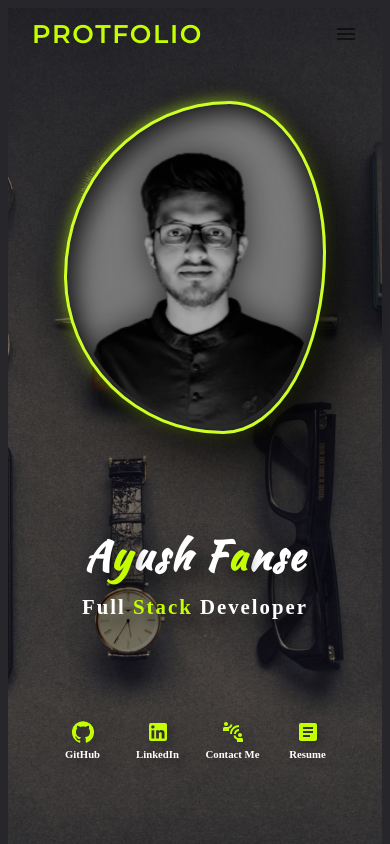
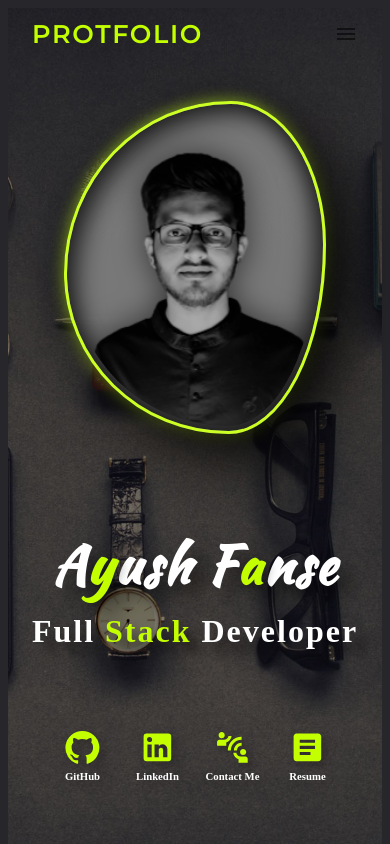
Before and after one commit to AyushFanse/Ayush_Fanse_Portfolio, a React (Create React App) app: page / in a window 390 px wide. Shown: the top 844 px of the page. Built offline with nearby package versions, Linux system fonts and the light colour scheme; a web font is replaced by a local one.

Commit message:
Ayush_Fanse_Portfolio

```diff
--- a/public/CSS/App.css
+++ b/public/CSS/App.css
@@ -74,6 +74,9 @@
     width:100%;
   }
 
+.Link_Icon{
+  font-size: 1rem;
+}
 #Title{
   font-size:1.9rem;
   }
@@ -245,10 +248,10 @@
     height:50%
   }
   #homeLeft h1{
-    font-size:2.5rem;
+    font-size:3.3rem;
   }
   #homeLeft h2{
-    font-size:1.3rem;
+    font-size:2rem;
   }
   #homeRight{
     height:100%;
@@ -270,6 +273,9 @@
     max-width: 300px;
     justify-content: center;
     align-items: center;
+  }
+  #icons{
+    font-size: 2.3rem;
   }
 }
 @media(max-width:1010px) {
@@ -351,6 +357,10 @@
   color:var(--white)
 }
 #icons{
+  color: var(--parrot);
+  filter: drop-shadow(4px 4px 5px rgba(0, 0, 0, 0.3));
+}
+#Home_icons{
   color: var(--parrot);
   filter: drop-shadow(4px 4px 5px rgba(0, 0, 0, 0.3));
 }
@@ -524,7 +534,7 @@
 .Mycontainer #box .content a
 {
 	opacity: 0;
-	transition: 0.2s;
+	transition: 5s;
 	transform: translateY(10px);
   filter: drop-shadow(1px 1px 1px rgba(0,0,0,0.5))
 }
@@ -532,32 +542,32 @@
 {
 	opacity: 1;
 	transform: translateY(0);
-	transition-delay: 0.25s
+	transition-delay: 5.7s
 }
 
 .Mycontainer #box:hover .content h4
 {
 	opacity: 1;
 	transform: translateY(0);
-	transition-delay: 0.32s
+	transition-delay: 6.3s
 }
 .Mycontainer #box:hover .content p
 {
 	opacity: 1;
 	transform: translateY(0);
-	transition-delay: 0.48s
+	transition-delay: 7.7s
 }
 .Mycontainer #box:hover .content h5
 {
 	opacity: 1;
 	transform: translateY(0);
-	transition-delay: 0.59s;
+	transition-delay: 8.5s;
 }
 .Mycontainer #box:hover .content a
 {
 	opacity: 1;
 	transform: translateY(0);
-	transition-delay: 0.71s
+	transition-delay:9.2s
 }
 @media (min-width: 768px){
   .Mycontainer #box .content
@@ -573,7 +583,6 @@
       display:none;
       }
 }
-
 @media (max-width: 768px){
   .Mycontainer #box
   {
@@ -582,6 +591,10 @@
   }
   #boxing{
     width:80%;
+    height:auto;
+  }
+  .Tilt_Card{
+    margin: 0;
   }
 .Mycontainer #box .imgBx
 {
@@ -611,6 +624,28 @@
 {
 	opacity: 1;
 	transform: translateY(0px);
+}
+.Mycontainer #box .content h2
+{
+  font-size: 1.8rem;
+}
+.Mycontainer #box .content h4
+{
+  font-size: 1.3rem;
+  text-decoration: overline;
+}
+.Mycontainer #box .content p
+{
+  font-size: 1.2rem;
+}
+.Mycontainer #box .content h5
+{
+  font-size: 1.2rem;
+  margin: 16px 0;
+}
+.Mycontainer #box .content a
+{
+  font-size: 1.3rem;
 }
 }
 
--- a/src/Contact.js
+++ b/src/Contact.js
@@ -24,8 +24,8 @@ function Contact() {
                             </Grid>
                             <Grid id="Contact_footerOut">
                             <ul>
-                                <li>
-                                    <div data-aos="slide-right">
+                                <li data-aos="slide-right">
+                                    <div>
                                         <a className="links hover" rel="noreferrer" href="https://github.com/AyushFanse" target="_blank">
                                             <GitHubIcon id="Contact_icons"/>
                                         </a>
@@ -34,8 +34,8 @@ function Contact() {
                                         GitHub
                                     </h6>
                                 </li>
-                                <li>
-                                    <div data-aos="slide-right">
+                                <li data-aos="slide-right">
+                                    <div>
                                         <a className="links hover" rel="noreferrer" href="https://www.linkedin.com/in/ayush-fanse-4987a21b3" target="_blank">
                                             <LinkedInIcon id="Contact_icons"/>
                                         </a>
@@ -44,8 +44,8 @@ function Contact() {
                                         LinkedIn
                                     </h6>
                                 </li>
-                                <li>
-                                    <div data-aos="slide-right">
+                                <li data-aos="slide-right">
+                                    <div>
                                         <a className="links hover" rel="noreferrer" download="download" href="https://drive.google.com/file/d/1C25JOP3SEw2kRbsJ9XKBWtyAZiuqpBHL/view?usp=sharing" target="_blank">
                                             <ArticleIcon id="Contact_icons"/>
                                         </a>
--- a/src/Home.js
+++ b/src/Home.js
@@ -14,8 +14,8 @@ return (
         <Grid id="Home" className="Outer HomePage">
             <div id="HomeLayout">
                 <div id="homeLeft">
-                    <h1 data-aos="slide-up" >A<span id="icons">y</span>ush F<span id="icons">a</span>nse</h1>
-                    <h2 data-aos="slide-up" >Full <span id="icons">Stack</span> Developer</h2>
+                    <h1 data-aos="slide-up" >A<span id="Home_icons">y</span>ush F<span id="Home_icons">a</span>nse</h1>
+                    <h2 data-aos="slide-up" >Full <span id="Home_icons">Stack</span> Developer</h2>
                     <div data-aos="slide-up" ><Footer/></div>
                 </div>
                 <div id="homeRight">
--- a/src/Projects.js
+++ b/src/Projects.js
@@ -73,7 +73,7 @@ return (
                 {
                     MyProjects.map((project)=>(
                       <box id="boxing">
-                        <Tilt key={project.title} style={{ background: 'rgb(0, 0, 0,0)',width: "100%",height: "100%",maxHeight: "450px", margin: "50px 0",boxShadow: '0px 0px 0px 0px'}}>
+                        <Tilt key={project.title} className="Tilt_Card" style={{ background: 'rgb(0, 0, 0,0)',width: "100%",height: "100%", margin: "30px 0",boxShadow: '0px 0px 0px 0px'}}>
                             <div id="box"  data-aos="slide-up">
                                 <div className="imgBx">
                                     <img src={"Media/" + project.files[0].imgpath} alt="Profile_Image" id="project_Img"/>
```
